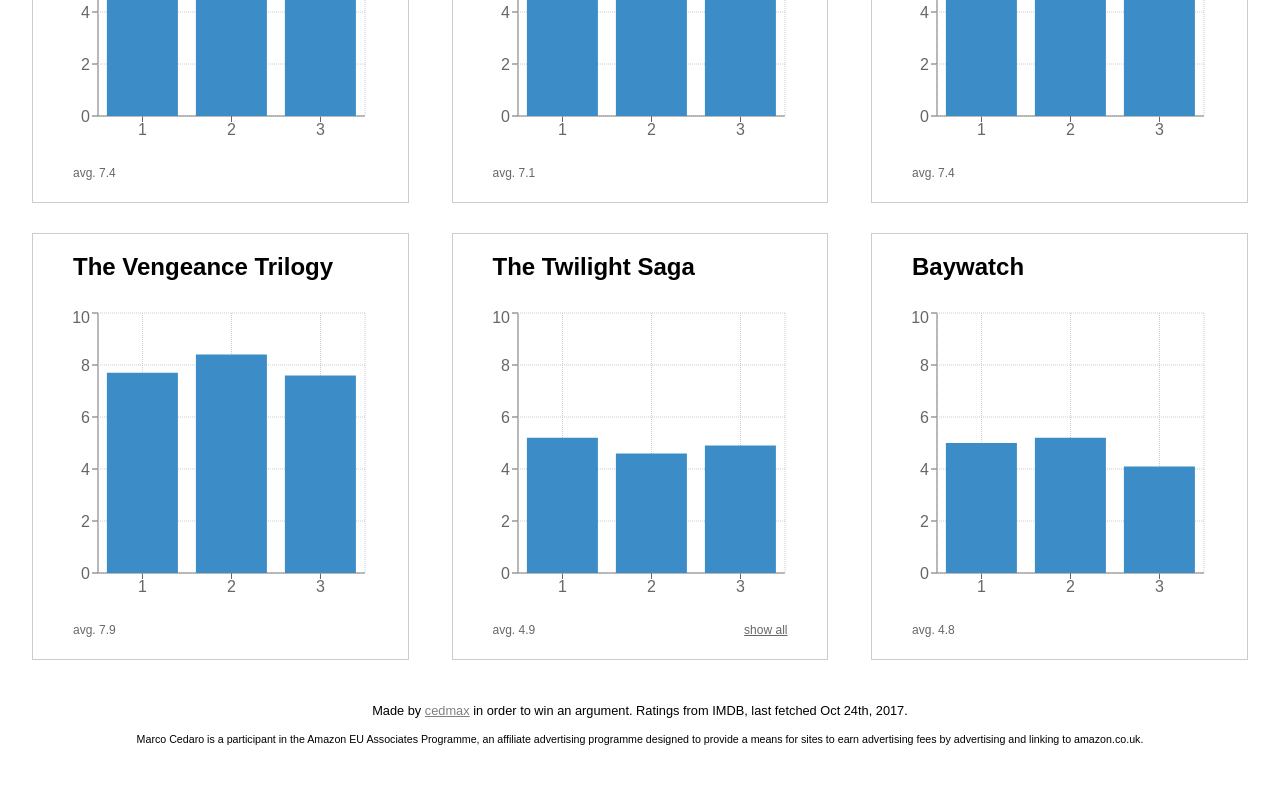
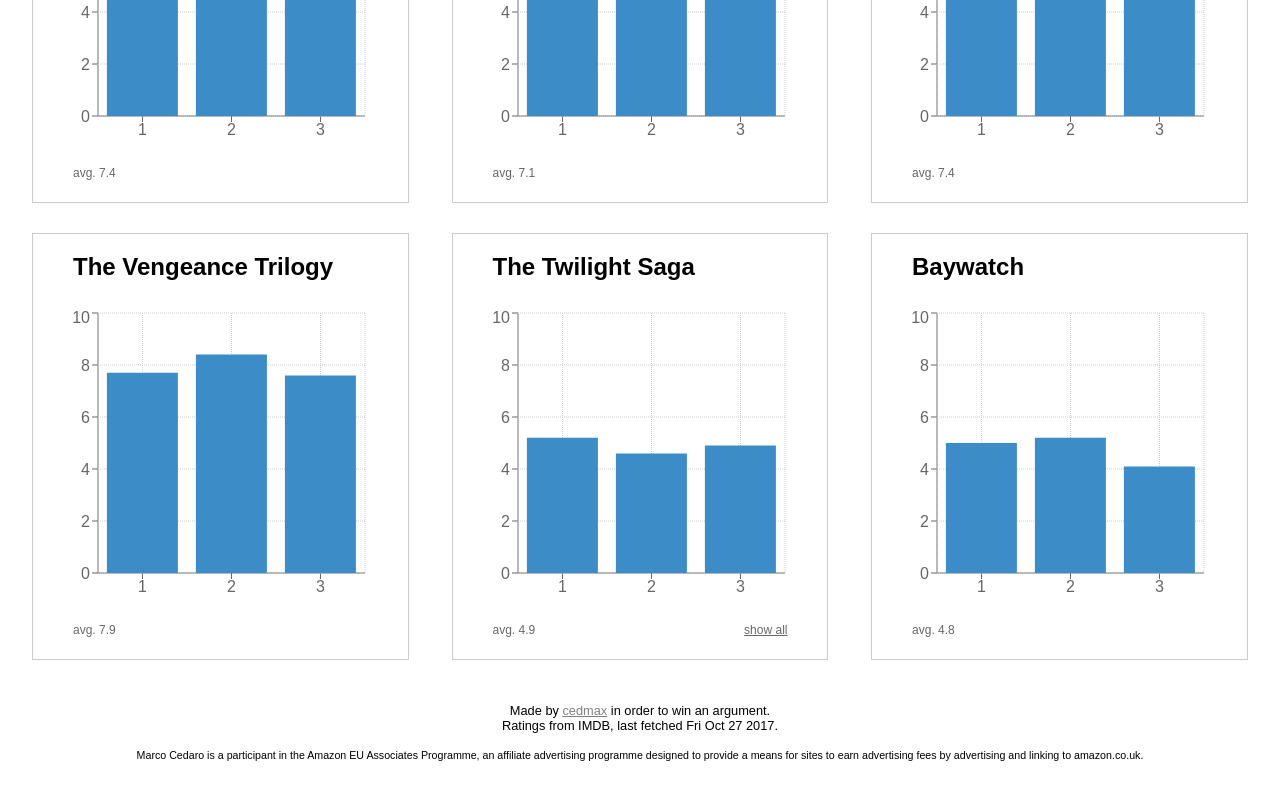
Before and after one commit to cedmax/trilogy-meter, a React app: page / in a window 1280 px wide. Shown: the part 6901-7701 px from the top of the page. Built offline with nearby package versions, Linux system fonts and the light colour scheme.

Commit message:
passed data through to the footer

```diff
--- a/src/App.js
+++ b/src/App.js
@@ -99,7 +99,7 @@
         <main className={cssStyles.container}>
           {series.map((serie) => <Card trilogy={this.state.trilogies} label={this.state.visible} affiliate={this.props.affiliate} key={serie.title} serie={serie} />)}
         </main>
-        <Footer affiliate={this.props.affiliate} />
+        <Footer updatedAt={this.props.updatedAt} affiliate={this.props.affiliate} />
       </div>
     )
   }
--- a/src/Footer.js
+++ b/src/Footer.js
@@ -1,18 +1,17 @@
-import React, { Component } from 'react'
+import React from 'react'
 import cssStyles from './Footer.module.css'
 
-export default class Graph extends Component {
-  render () {
-    return (
-      <footer className={cssStyles.footer}>
-        <p>
-          Made by <a rel="noopener noreferrer" target="_blank" href="https://cedmax.com">cedmax</a> in order to win an argument. Ratings from IMDB, last fetched
-          <time dateTime="2017-10-24T20:35"> Oct 24th, 2017</time>.
-        </p>
+const formatIso = (updatedAt) => updatedAt && (new Date(updatedAt)).toISOString()
+const formatReadable = (updatedAt) => updatedAt && (new Date(updatedAt)).toDateString()
 
-        <p><small>Marco Cedaro is a participant in the Amazon EU Associates Programme, an affiliate advertising programme designed to provide a means for sites to earn advertising fees by advertising and linking to {this.props.affiliate.domain}.</small></p>
+export default ({ updatedAt, affiliate }) => (
+  <footer className={cssStyles.footer}>
+    <p>
+      Made by <a rel="noopener noreferrer" target="_blank" href="https://cedmax.com">cedmax</a> in order to win an argument.<br />Ratings from IMDB, last fetched
+      <time dateTime={formatIso(updatedAt)}> {formatReadable(updatedAt)}</time>.
+    </p>
 
-      </footer>
-    )
-  }
-}
+    <p><small>Marco Cedaro is a participant in the Amazon EU Associates Programme, an affiliate advertising programme designed to provide a means for sites to earn advertising fees by advertising and linking to {affiliate.domain}.</small></p>
+
+  </footer>
+)
--- a/src/Footer.module.css
+++ b/src/Footer.module.css
@@ -1,7 +1,8 @@
 .footer {
     text-align: center;
     font-size: 80%;
-    margin-bottom: 50px
+    margin-bottom: 50px;
+    line-height: 1.2
 }
 
 .footer a {
--- a/src/index.js
+++ b/src/index.js
@@ -3,9 +3,11 @@
 import './index.css'
 import App from './App'
 import affiliate from './affiliate'
-import registerServiceWorker from './registerServiceWorker';
+import registerServiceWorker from './registerServiceWorker'
 
-const data = JSON.parse(document.getElementById('movies').innerHTML)
-ReactDOM.render(<App series={data} affiliate={affiliate} />, document.getElementById('root'))
+const dataNode = document.getElementById('movies')
+const updatedAt = parseInt(dataNode.getAttribute('data-updated'), 10)
+const data = JSON.parse(dataNode.innerHTML)
+ReactDOM.render(<App series={data} affiliate={affiliate} updatedAt={updatedAt} />, document.getElementById('root'))
 
 registerServiceWorker()
```
